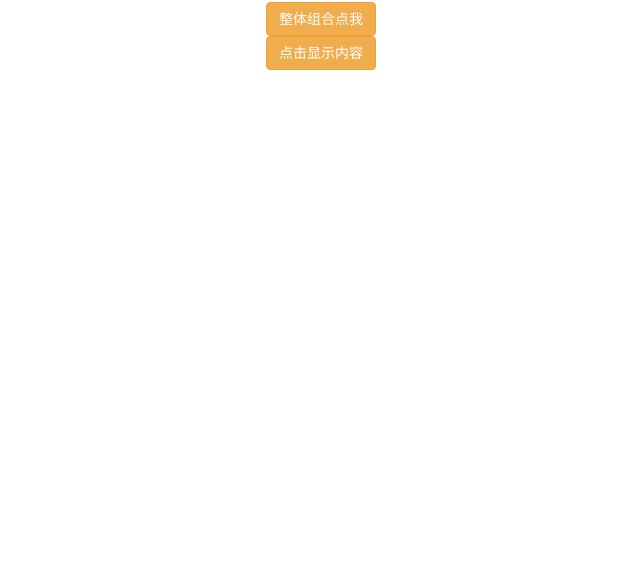
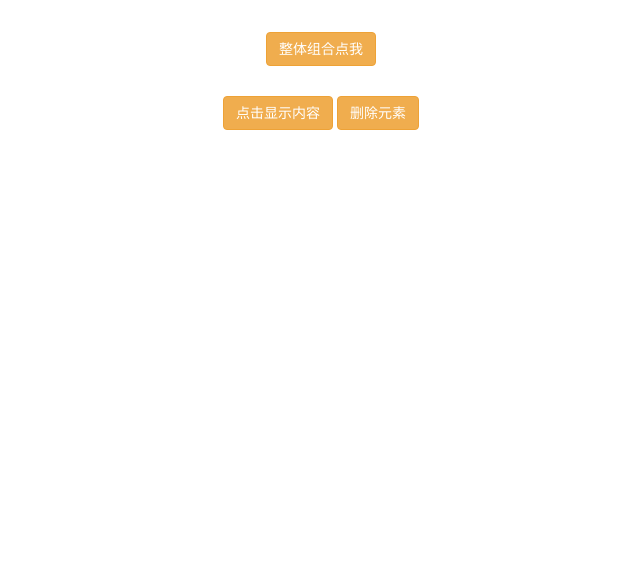
Before and after one commit to BOMO-MAN/Everything-is-change, a plain HTML site: page jibenshuzu.html in a window 1280 px wide. Shown: the part 224-800 px from the top of the page, without its empty margins (319-959 px from the left). Drawn offline with Linux system fonts and the light colour scheme.

Commit message:
change function

```diff
--- a/jibenshuzu.html
+++ b/jibenshuzu.html
@@ -39,10 +39,11 @@
 
      <!--  yin -->
      <h2 id="arrYang1"> 数组模式显示 随机数</h2>
-     <button class="btn btn-warning" onclick="whole(arrYang,'arrYang1')">  整体组合点我 </button>
+     <button style="margin: 30px 0" class="btn btn-warning" onclick="whole(arrYang,'arrYang1')">  整体组合点我 </button>
 
      <div id="demo"></div>
      <button class="btn btn-warning" onclick="addNode1(arrYang)">点击显示内容</button>
+     <button class="btn btn-warning" onclick="deleteAll()">删除元素</button>
     <script>
         // 基本
         var xianTianBaGua = [1,2,3,4,5,6,7,8];
@@ -127,6 +128,7 @@
             [3,5],[8,5],[2,5],[8,3],[2,3],[2,8],
         ]
 
+        var
         //  打乱数组第二种方法
         function randomsort(a,b) {
 
@@ -167,7 +169,7 @@
 
         }
 
-        //  改造循环函数
+        //  改造循环函数   存在问题  重复添加元素
 
         function addNode1(arr) {
 
@@ -185,6 +187,12 @@
 
         }
 
+        //  情况所有元素
+
+        function deleteAll(){
+            document.getElementById('demo').innerHTML = '';
+        }
+
 
 
 
```
